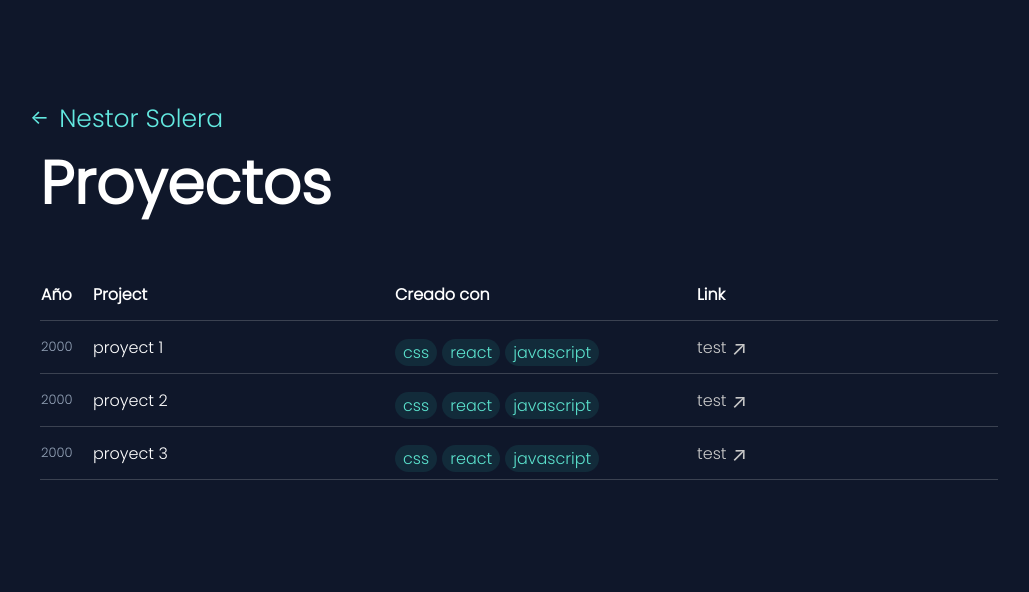
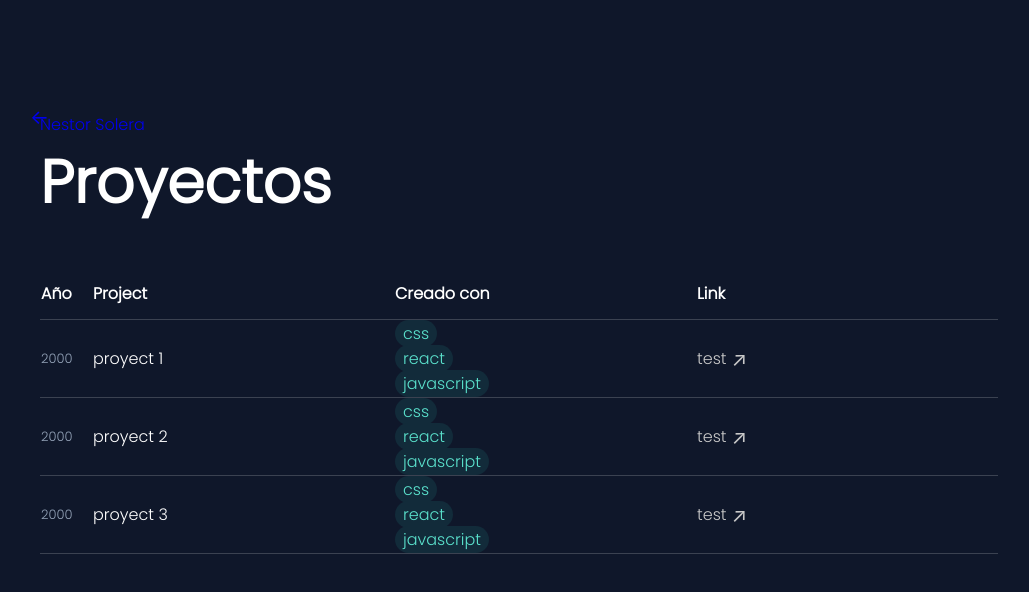
Before and after one commit to NessDisk/Portafolio, an Angular app in the folder Portafolio/: page /details in a window 1280 px wide. Shown: the top 592 px of the page, without its empty margins (68-1097 px from the left). Built offline with nearby package versions, Linux system fonts and the light colour scheme; a web font is replaced by a local one.

Commit message:
fix dp 15

```diff
--- a/Portafolio/src/app/details/details.component.css
+++ b/Portafolio/src/app/details/details.component.css
@@ -1,5 +1,5 @@
 /* @import  './../index/index.component.css'; */
-@import  './../card-proyect/card-proyect.component.css';
+/* @import  './../card-proyect/card-proyect.component.css'; */
 @import  './../link-comp/link-comp.component.css';
 
 /*  font-family: 'Poppins_bold', sans-serif;  */
```
